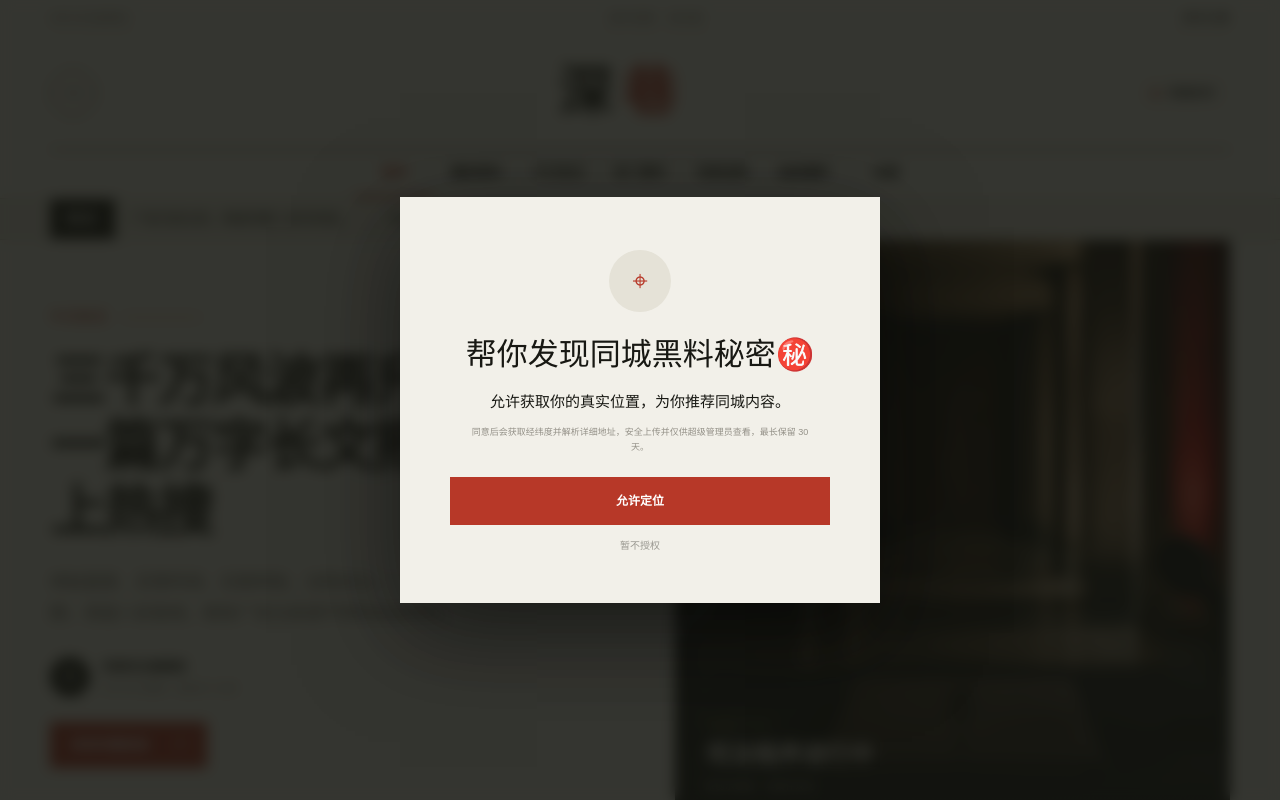
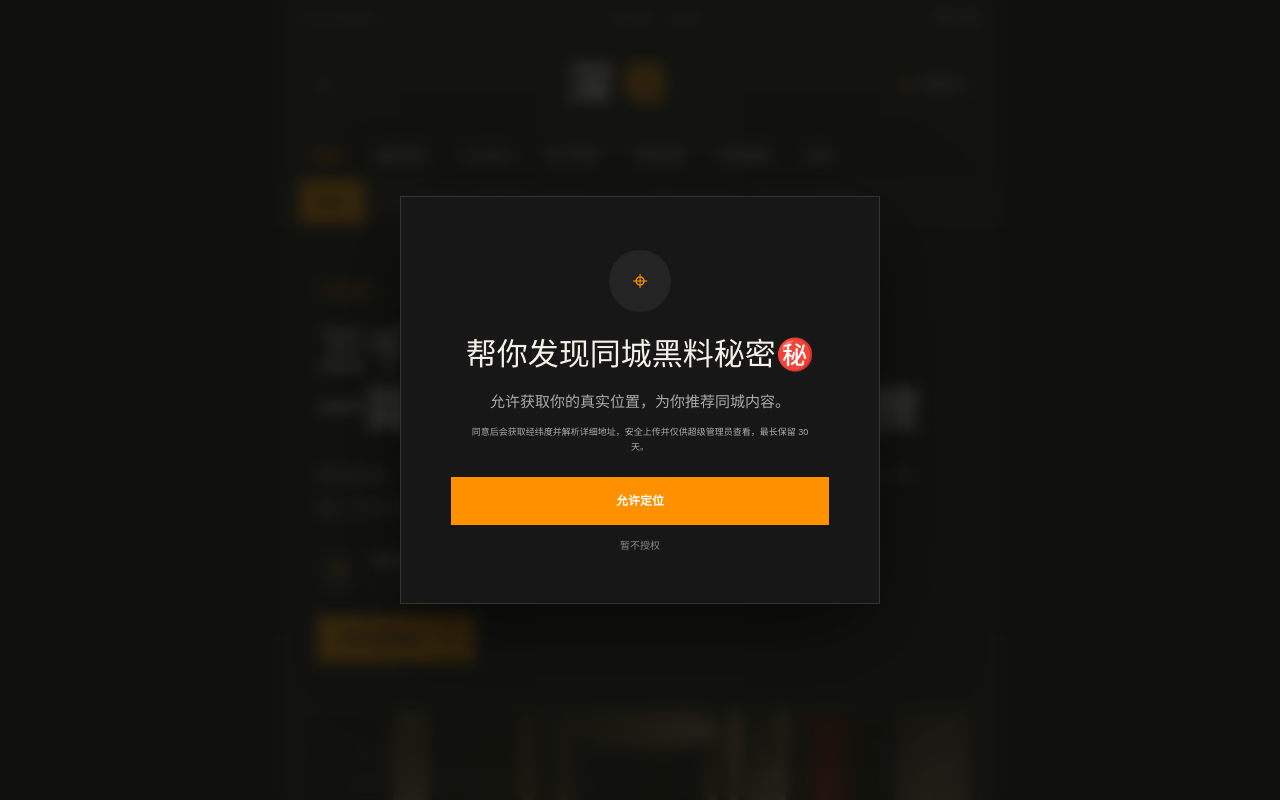
Before and after one commit to xuzhenmin/wangs, a Next.js app: page / in a window 1280 px wide. Shown: the top 800 px of the page. Built offline with nearby package versions, Linux system fonts and the light colour scheme.

Commit message:
feat: use narrow dark homepage layout

```diff
--- a/app/globals.css
+++ b/app/globals.css
@@ -3,7 +3,7 @@
 :root { --ink:#181813; --paper:#f2f0e9; --red:#b73828; --muted:#79776e; --line:#ccc8bb; --acid:#d7e84c; }
 * { box-sizing:border-box; }
 html { scroll-behavior:smooth; }
-body { margin:0; background:var(--paper); color:var(--ink); font-family:Arial,"PingFang SC","Microsoft YaHei",sans-serif; }
+body { margin:0; background:#050505; color:var(--ink); font-family:Arial,"PingFang SC","Microsoft YaHei",sans-serif; }
 button,input,select { font:inherit; }
 button { color:inherit; }
 .page-shell { width:min(1180px,calc(100% - 48px)); margin:0 auto; }
@@ -102,3 +102,86 @@ footer { background:#1b1d1a; color:#d9d7cf; }.footer-inner { min-height:170px; d
 @media (max-width:1050px) { .metric-grid { grid-template-columns:repeat(2,1fr); }.ops-grid { grid-template-columns:1fr; }.record-card { text-align:left; }.record-avatar { margin-left:20px; }.record-card h3,.record-city { margin-left:20px; }.map-canvas { height:420px; } }
 @media (max-width:720px) { .ops-shell { grid-template-columns:1fr; }.ops-side { position:static; height:auto; padding:20px; flex-direction:row; align-items:center; gap:20px; }.ops-side .brand { margin:0; }.ops-nav,.privacy-badge,.ops-exit { display:none; }.ops-main { padding:25px 14px 45px; }.ops-head { align-items:flex-start; }.ops-status { margin-top:8px; font-size:0; }.metric-grid { grid-template-columns:1fr 1fr; }.ops-grid { grid-template-columns:1fr; }.map-canvas { height:360px; }.ops-note { align-items:flex-start; }.ops-login-card { padding:36px 25px; } }
 .precise-map { display:block; width:100%; height:460px; border:0; background:#e4e3dc; }.empty-map { height:460px; display:flex; flex-direction:column; align-items:center; justify-content:center; color:#8a8982; background:#e4e3dc; }.empty-map>span { font-size:42px; color:var(--red); }.empty-map b { margin:12px 0 5px; color:#55564f; }.empty-map p { font-size:10px; }.location-list-card { padding-bottom:0; text-align:left; overflow:hidden; }.location-list { max-height:460px; overflow:auto; }.location-list>button { width:100%; display:grid; grid-template-columns:32px 1fr; gap:10px; border:0; border-bottom:1px solid #dedcd4; background:transparent; padding:15px 16px; text-align:left; cursor:pointer; }.location-list>button:hover,.location-list>button.active { background:#eceae2; }.location-list>button.active { box-shadow:inset 3px 0 0 var(--red); }.location-list>button span,.location-list>button b,.location-list>button small,.location-list>button em { display:block; }.location-order { color:var(--red); font:10px monospace; }.location-list b { font-size:11px; margin-bottom:4px; }.location-list small { color:#66665f; font-family:"Songti SC",serif; font-size:10px; line-height:1.45; display:-webkit-box; -webkit-line-clamp:2; -webkit-box-orient:vertical; overflow:hidden; }.location-list em { color:#99978f; font-size:8px; font-style:normal; margin-top:6px; }.empty-list { padding:40px 20px; text-align:center; color:#99978f; font-size:10px; }
+
+/* Narrow dark editorial homepage */
+.home-page {
+  --ink:#f4f1e9;
+  --paper:#111;
+  --red:#ff9000;
+  --muted:#8b8b8b;
+  --line:#303030;
+  --acid:#ffb21a;
+  width:min(720px,100%);
+  min-height:100vh;
+  margin:0 auto;
+  overflow:hidden;
+  color:var(--ink);
+  background:var(--paper);
+  box-shadow:0 0 80px #000;
+}
+.home-page .page-shell { width:calc(100% - 40px); }
+.home-page .site-header { background:#111; }
+.home-page .topline { color:#888; }
+.home-page .masthead { height:96px; }
+.home-page .brand { font-size:46px; }
+.home-page .menu-button { border-color:#666; }
+.home-page .menu-button i { background:#eee; }
+.home-page .live-chip { border-color:#363636; color:#c9c9c9; }
+.home-page .live-chip b { box-shadow:0 0 0 4px #ff90001f; }
+.home-page .nav { justify-content:flex-start; overflow-x:auto; scrollbar-width:none; border-top-color:#383838; }
+.home-page .nav::-webkit-scrollbar { display:none; }
+.home-page .nav button { min-width:max-content; padding:0 15px; color:#aaa; }
+.home-page .nav button:hover,
+.home-page .nav button.active { color:var(--red); }
+.home-page .ticker { background:#181818; border-color:#2a2a2a; }
+.home-page .ticker-inner { color:#a9a9a9; }
+.home-page .ticker-inner strong { background:var(--red); color:#111; }
+.home-page .hero { grid-template-columns:1fr; min-height:0; border-color:#363636; }
+.home-page .hero-copy { padding:58px 18px 48px; }
+.home-page .hero h1 { max-width:620px; font-size:48px; line-height:1.2; }
+.home-page .dek { color:#b2b0aa; }
+.home-page .avatar { background:#292929; color:var(--acid); }
+.home-page .read-button { color:#111; }
+.home-page .hero-art { min-height:410px; margin-bottom:20px; border:1px solid #2d2d2d; }
+.home-page .story-strip { grid-template-columns:1fr; border-color:#363636; }
+.home-page .story-card { min-height:126px; border-left:1px solid #303030; border-right:1px solid #303030; border-bottom:1px solid #303030; }
+.home-page .story-card:hover { background:#1b1b1b; }
+.home-page .number.blue { color:#6f93b5; }
+.home-page .number.red { color:#f06455; }
+.home-page .story-info em,
+.home-page .lock { color:#777; }
+.home-page .content-grid { grid-template-columns:1fr; gap:62px; padding-top:74px; padding-bottom:86px; }
+.home-page .feature-article { max-width:none; }
+.home-page .feature-article p { color:#c0beba; }
+.home-page .feature-article .lead { color:var(--ink); }
+.home-page .quote { background:#1b1b1b; border:1px solid #303030; }
+.home-page .gossip-box { background:#171717; border-color:#3b3b3b; }
+.home-page .gossip-box li { border-color:#303030; }
+.home-page .gossip-box li span { color:#aaa; }
+.home-page .sidebar { border-color:#444; }
+.home-page .brief-head,
+.home-page .brief { border-color:#303030; }
+.home-page .brief i { color:#777; }
+.home-page .member-card { background:#1b1b1b; border:1px solid #303030; }
+.home-page .member-card button { color:#111; }
+.home-page footer { background:#090909; border-top:1px solid #292929; }
+.home-page .modal { background:#171717; border:1px solid #333; }
+.home-page .modal p,
+.home-page .simple-privacy { color:#aaa; }
+.home-page .modal input:not([type="checkbox"]),
+.home-page .modal select { background:#0d0d0d; color:#eee; border-color:#444; }
+.home-page .secondary,
+.home-page .consent-row { border-color:#3c3c3c; }
+.home-page .location-symbol { background:#242424; }
+.home-page .consent-decline { color:#888; }
+
+@media (max-width:520px) {
+  .home-page .page-shell { width:calc(100% - 24px); }
+  .home-page .masthead { height:84px; }
+  .home-page .brand { font-size:40px; }
+  .home-page .hero-copy { padding:44px 6px 40px; }
+  .home-page .hero h1 { font-size:36px; }
+  .home-page .hero-art { min-height:340px; margin-bottom:12px; }
+  .home-page .story-card { padding:24px 18px; }
+  .home-page .content-grid { padding-top:58px; padding-bottom:68px; }
+}
--- a/app/page.tsx
+++ b/app/page.tsx
@@ -214,7 +214,7 @@ export default function Home() {
   };
 
   return (
-    <main>
+    <main className="home-page">
       <header className="site-header">
         <div className="topline page-shell">
           <span>{dateLabel}</span>
```
Also changed, not shown: .openai/hosting.json (added).
